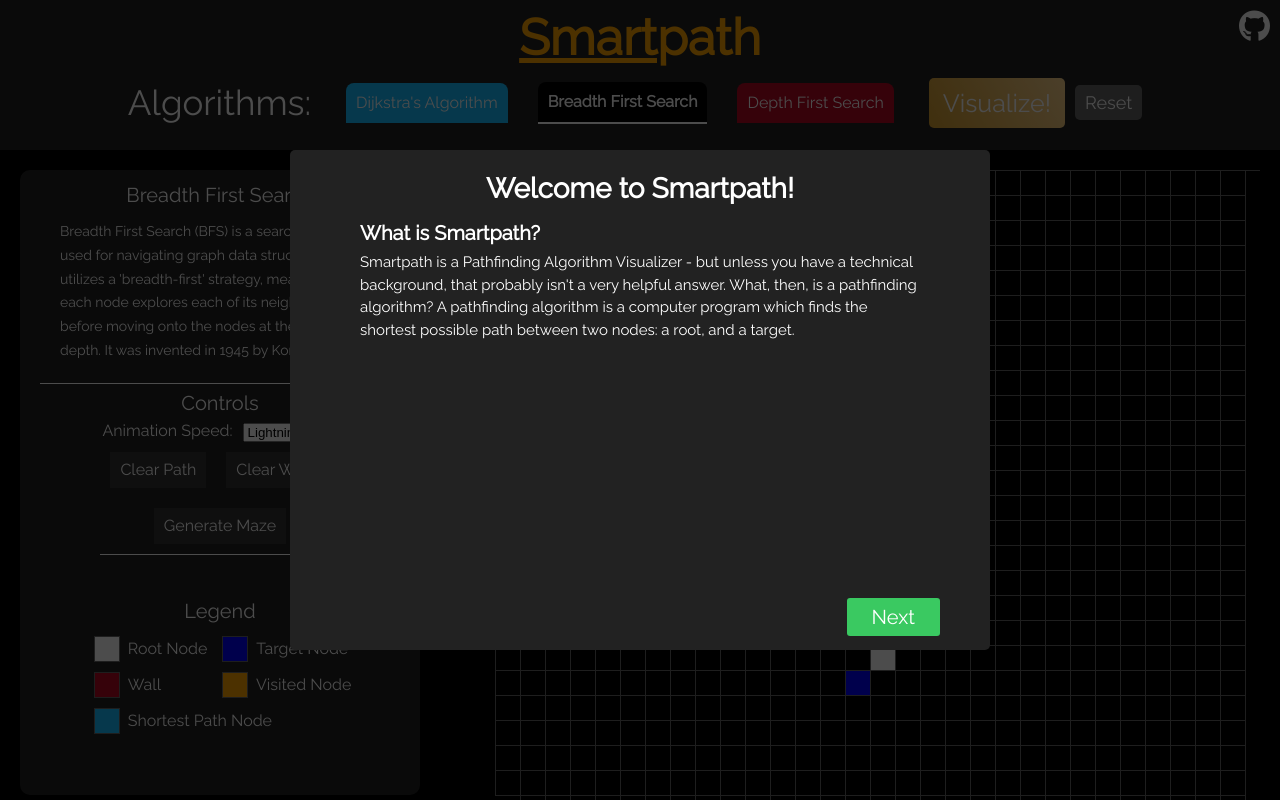
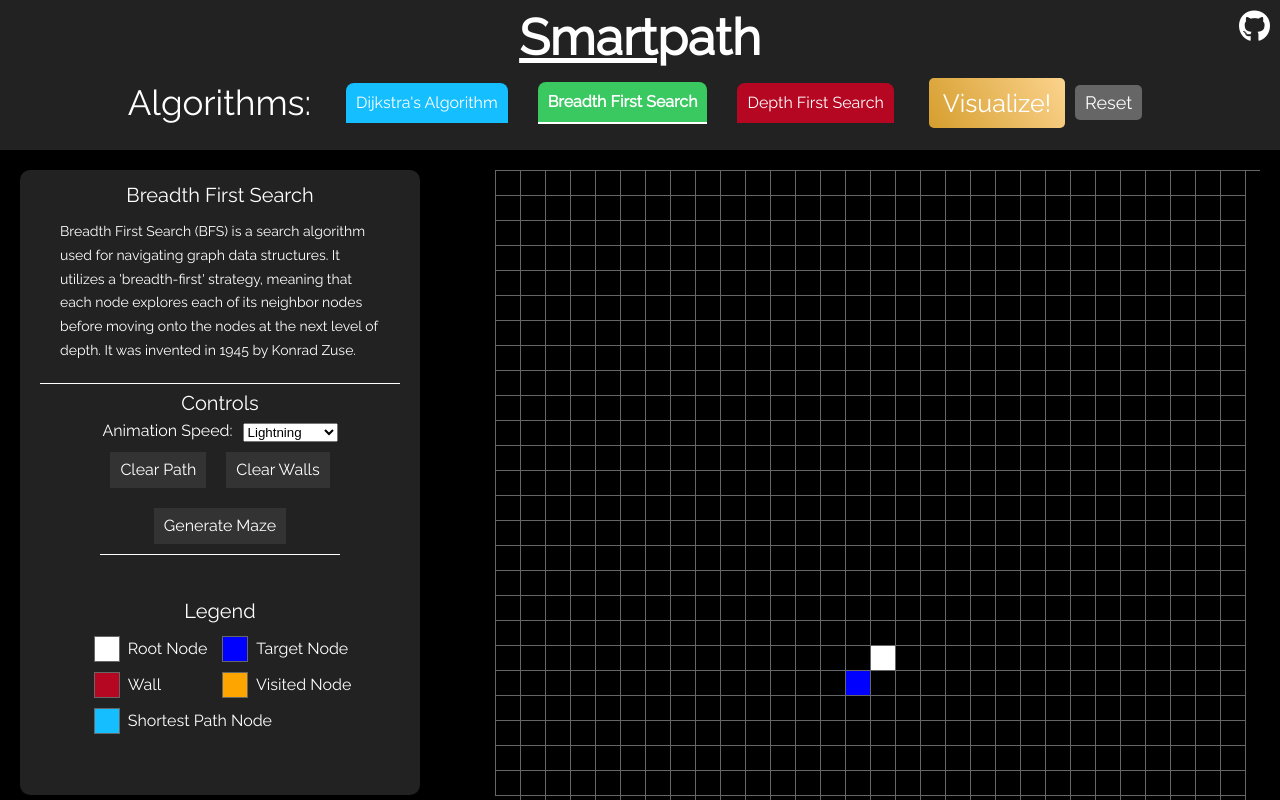
Before and after one commit to ehecker/smartpath, a website built with webpack: page index.html in a window 1280 px wide. Shown: the top 800 px of the page. Built offline with nearby package versions, Linux system fonts and the light colour scheme.

Commit message:
Improve nav styling

```diff
--- a/assets/stylesheets/nav.css
+++ b/assets/stylesheets/nav.css
@@ -49,7 +49,8 @@ nav {
 
 .main-title {
     font-size: 50px;
-    color: orange;
+    /* color: orange; */
+    color: white;
     font-weight: 700;
     cursor: pointer;
 }
@@ -108,7 +109,8 @@ a {
 }
 
 #bfs-btn {
-    background-color: black;
+    /* background-color: black; */
+    background-color: #3ac961
 }
 
 #dfs-btn {
--- a/index.html
+++ b/index.html
@@ -132,7 +132,7 @@
             <!-- Tiles are appended here in Tile class constructor -->
         </div>
     </main>
-    <div class="modal">
+    <!-- <div class="modal">
         <div class="modal-screen"></div>
         <div class="modal-content">
             <h2 class="modal-title">Welcome to Smartpath!</h2>
@@ -142,7 +142,10 @@
                     <h3 class="modal-subtitle">What is Smartpath?</h3>
                     <p class="modal-text">Smartpath is a Pathfinding Algorithm Visualizer - but unless you have a technical background,
                          that probably isn't a very helpful answer. What, then, is a pathfinding algorithm?
-                        A pathfinding algorithm is a computer program which finds the shortest possible path between two nodes: a root, and a target.</p>
+                        A pathfinding algorithm is a computer program which finds the shortest possible path between two nodes: a root, and a target.
+                    </p>
+                    <br />
+                    <p class="modal-text">Smartpath generates visual animations for three such algorithms: Dijkstra's, Breadth First Search, and Depth First Search.</p>
                 </div>
             </div>
 
@@ -150,6 +153,6 @@
                 <button class="next-button">Next</button>
             </div>
         </div>
-    </div>
+    </div> -->
 </body>
 </html>
```
